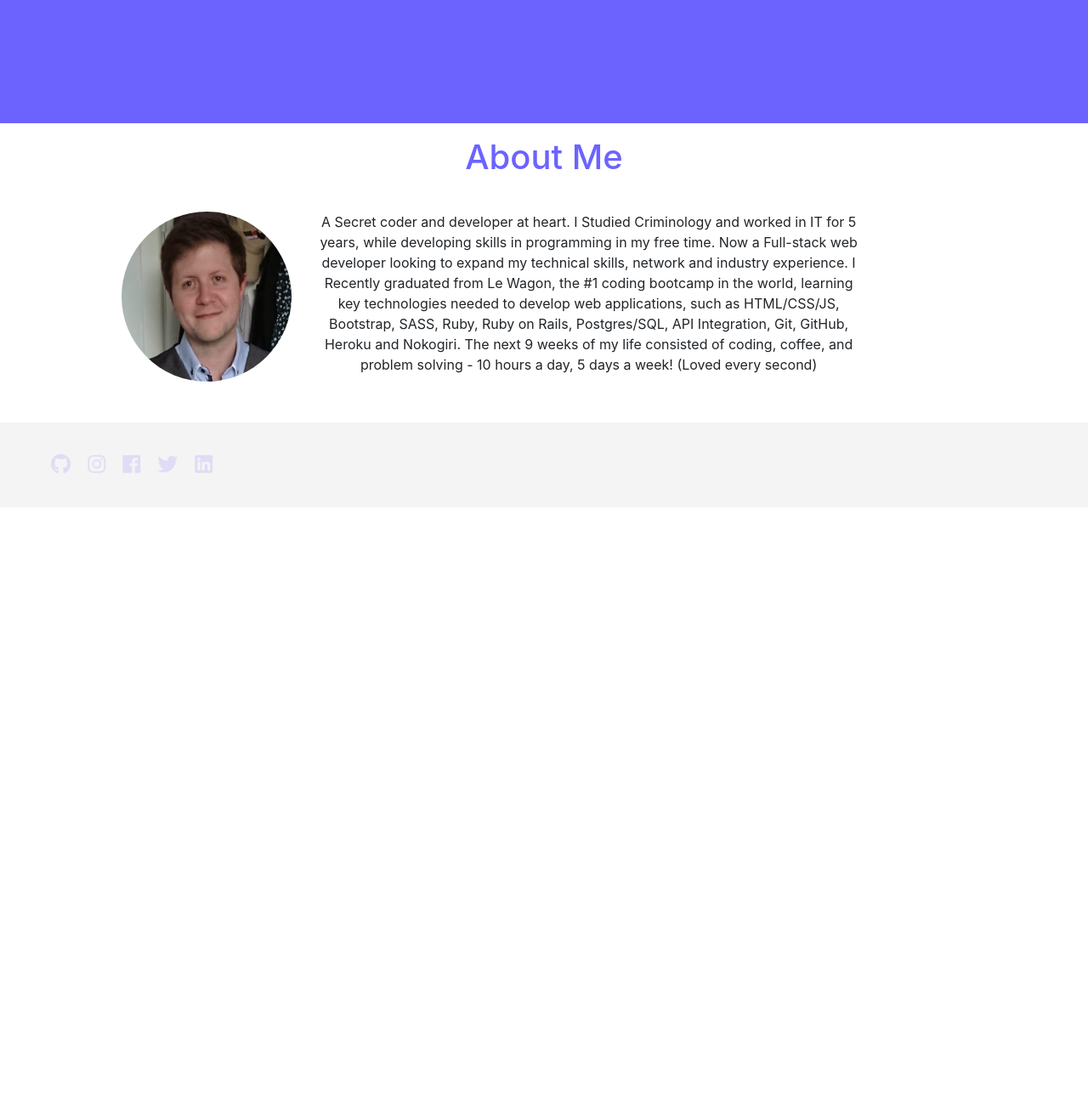
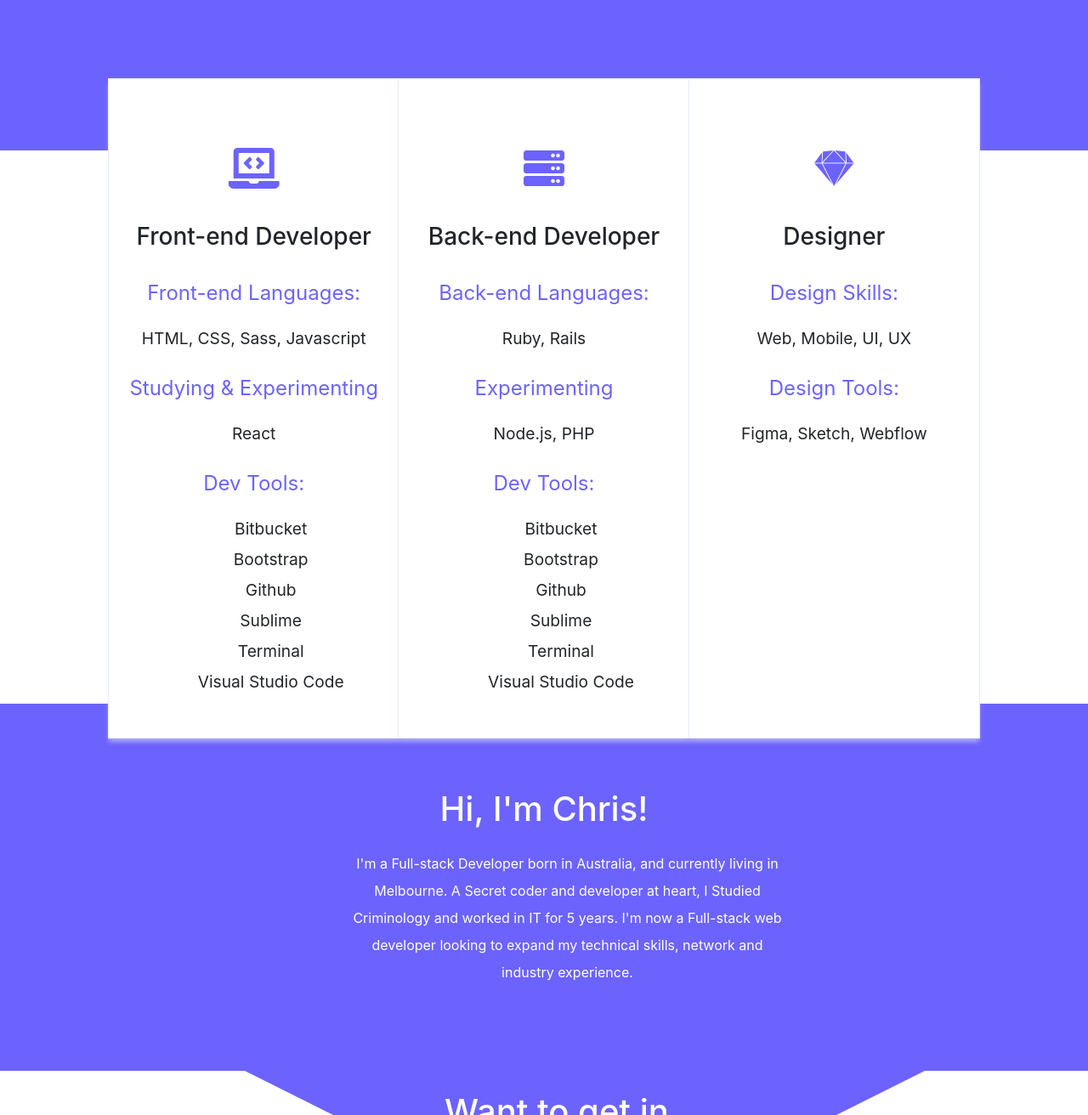
Before and after one commit to CGoodwin90/Portfolio, a plain HTML site: page index.html in a window 1280 px wide. Shown: the part 1488-2800 px from the top of the page at 85% size. Before the commit the page ends 2085 px from the top, so only its background shows below. Drawn offline with nearby package versions, Linux system fonts and the light colour scheme.

Commit message:
Landing page complete

```diff
--- /dev/null
+++ b/CSS/components/about.css
@@ -0,0 +1,21 @@
+.about-section {
+    width: 100%;
+    padding: 100px 15px;
+    margin: -40px auto 0 auto;
+    background-color: #6c63ff;
+    color: white;
+    text-align: center;
+  }
+
+  .about-section h1 {
+    padding-bottom: 16px;
+  }
+
+  .about-synopsis {
+    width: 50%;
+    text-align: center;
+    color: white;
+    padding-left: 120px;
+    line-height: 2;
+    margin: auto 280px;
+  }
--- /dev/null
+++ b/CSS/components/button.css
@@ -0,0 +1,13 @@
+.btn-flat {
+    color: white;
+    margin: 32px 0 0 108px;
+    padding: 8px 24px;
+    border-radius: 4px;
+    transition: background 0.3s ease;
+  }
+
+  .btn-flat:hover {
+    opacity: 0.8;
+    color: white;
+    border: 1px solid white;
+  }
--- /dev/null
+++ b/CSS/components/collaborate.css
@@ -0,0 +1,21 @@
+.collaborate-section {
+    text-align: center;
+    color: white;
+    width: 0;
+    height: 0;
+    border-style: solid;
+    border-width: 200px 400px 0 400px;
+    border-color: #6c63ff transparent transparent transparent;
+    margin-left: 22.5%;
+  }
+
+  .contact-text {
+      margin-top: -200px;
+      margin-left: -165px;
+      text-align: left;
+      width: 400px;
+  }
+
+  .contact-text h1 {
+      padding-top: 24px;
+  }
--- /dev/null
+++ b/CSS/components/skills.css
@@ -0,0 +1,42 @@
+.skills-container {
+    display: grid;
+    grid-template-columns: 1fr 1fr 1fr;
+    width: 80%;
+    margin: -100px auto 0 auto;
+}
+
+.skills {
+    background-color: rgba(255, 255, 255);
+    border: 1px solid white;
+    font-size: 24px;
+    text-align: center;
+    box-shadow: 0 5px 5px 0 rgba(233,240,243,0.5), 0 0 0 1px #E6ECF8;
+    padding-bottom: 32px;
+}
+
+.skill-header {
+    color: #6c63ff;
+    padding-top: 24px;
+}
+
+.skill-list {
+    list-style: none;
+    text-align: center;
+}
+.fa-laptop-code {
+    color: #6c63ff;
+    font-size: 48px;
+    padding: 80px 0 40px 0;
+}
+
+.fa-server {
+    color: #6c63ff;
+    font-size: 48px;
+    padding: 80px 0 40px 0;
+}
+
+.fa-sketch {
+    color: #6c63ff;
+    font-size: 48px;
+    padding: 80px 0 40px 0;
+}
--- a/CSS/components/work.css
+++ b/CSS/components/work.css
@@ -9,13 +9,21 @@
   .work-cont h4 {
     color: #FFF;
     padding-bottom: 16px;
-    border-bottom: 2px solid white;
   }
 
 .work-header {
     color: white;
-    text-align: center;
+    text-align: left;
     padding-bottom: 32px;
+  }
+
+  .work-header h1 {
+    font-size: 46px;
+    padding-bottom: 8px;
+  }
+
+  .work-header h6 {
+    padding-left: 70px;
   }
 
 .recent-work {
@@ -40,6 +48,7 @@
 
 .wingit-info {
     margin-left: 170px;
+
 }
 
 .h4h-info h4 {
@@ -47,10 +56,14 @@
 }
 
 .project1-languages {
+    border-top: 2px solid white;
     margin-left: -120px;
+    padding-top: 16px;
 }
 
 .project2-languages {
+    border-top: 2px solid white;
+    padding-top: 16px;
     margin-right: 160px;
 }
 
--- a/CSS/style.css
+++ b/CSS/style.css
@@ -1,8 +1,12 @@
+@import url("components/about.css");
 @import url("components/banner.css");
+@import url("components/button.css");
 @import url("components/cards.css");
 @import url("components/carousel.css");
+@import url("components/collaborate.css");
 @import url("components/footer.css");
 @import url("components/navbar.css");
+@import url("components/skills.css");
 @import url("components/work.css");
 
 body {
@@ -13,33 +17,3 @@ body {
     margin-bottom: 32px;
     width: 80%;
 }
-
-.about-section {
-  width: 80%;
-  padding-right: 15px;
-  padding-left: 15px;
-  margin-right: auto;
-  margin-left: auto;
-}
-
-.about-section h1 {
-  color: #6c63ff;
-  text-align: center;
-}
-
-.about-section img {
-  border-radius: 50%;
-}
-
-.about-cont {
-  display: flex;
-  justify-content: space-between;
-  margin: 40px 0;
-
-}
-
-.about-text p {
-  width: 80%;
-  text-align: center;
-  margin-left: 32px;
-}
--- a/index.html
+++ b/index.html
@@ -10,7 +10,7 @@
     <!-- Bootstrap CSS -->
     <link rel="stylesheet" href="https://maxcdn.bootstrapcdn.com/bootstrap/4.0.0/css/bootstrap.min.css" integrity="sha384-Gn5384xqQ1aoWXA+058RXPxPg6fy4IWvTNh0E263XmFcJlSAwiGgFAW/dAiS6JXm" crossorigin="anonymous">
     <!-- Fontawesome CSS -->
-    <link rel="stylesheet" href="https://use.fontawesome.com/releases/v5.0.10/css/all.css">
+    <link rel="stylesheet" href="https://cdnjs.cloudflare.com/ajax/libs/font-awesome/5.11.2/css/all.css">
 </head>
 <body>
     <!-- Navbar-->
@@ -86,48 +86,67 @@
                 </div>
                 </div>
               </div>
-              <div class="about-section">
-                <h1>About Me</h1>
-                <div class="about-cont">
-                <div class="about-img">
-                  <img src="Images/img.jpeg" alt="About Me" width="200" height="200">
+              <div class="skills-container">
+                  <div class="skills">
+                    <i class="fas fa-laptop-code"></i>
+                    <h3>Front-end Developer</h3>
+                    <p class="skill-header">Front-end Languages:</p>
+                    <small>HTML, CSS, Sass, Javascript</small>
+                    <p class="skill-header">Studying & Experimenting</p>
+                    <small>React</small>
+                    <p class="skill-header">Dev Tools:</p>
+                    <ul class="skill-list">
+                      <li><small>Bitbucket</small></li>
+                      <li><small>Bootstrap</small></li>
+                      <li><small>Github</small></li>
+                      <li><small>Sublime</small></li>
+                      <li><small>Terminal</small></li>
+                      <li><small>Visual Studio Code</small></li>
+                    </ul>
                   </div>
-                <div class="about-text">
-                  <p>A Secret coder and developer at heart. I Studied Criminology and worked in IT for 5 years, while developing skills in programming in my free time. Now a Full-stack web developer looking to expand my technical skills, network and industry experience.
-                  I Recently graduated from Le Wagon, the #1 coding bootcamp in the world, learning key technologies needed to develop web applications, such as HTML/CSS/JS, Bootstrap, SASS, Ruby, Ruby on Rails, Postgres/SQL, API Integration, Git, GitHub, Heroku and Nokogiri. The next 9 weeks of my life consisted of coding, coffee, and problem solving - 10 hours a day, 5 days a week! (Loved every second)</p>
+                  <div class="skills">
+                    <i class="fas fa-server"></i>
+                    <h3>Back-end Developer</h3>
+                    <p class="skill-header">Back-end Languages:</p>
+                    <small>Ruby, Rails</small>
+                    <p class="skill-header">Experimenting</p>
+                    <small>Node.js, PHP</small>
+                    <p class="skill-header">Dev Tools:</p>
+                    <ul class="skill-list">
+                      <li><small>Bitbucket</small></li>
+                      <li><small>Bootstrap</small></li>
+                      <li><small>Github</small></li>
+                      <li><small>Sublime</small></li>
+                      <li><small>Terminal</small></li>
+                      <li><small>Visual Studio Code</small></li>
+                    </ul>
+                  </div>
+                  <div class="skills">
+                    <i class="fab fa-sketch"></i>
+                    <h3>Designer</h3>
+                    <p class="skill-header">Design Skills:</p>
+                    <small>Web, Mobile, UI, UX</small>
+                    <p class="skill-header">Design Tools:</p>
+                    <small>Figma, Sketch, Webflow</small>
                   </div>
                 </div>
               </div>
-    <!-- Card Container -->
-    <!-- <div class="container">
-        <div class="card-trip">
-            <img src="Images/undraw_responsive_6c8s.png" alt="Full Stack Development"/>
-            <div class="card-trip-infos">
+              <div class="about-section">
+                <h1>Hi, I'm Chris!</h1>
                 <div>
-                <h2>Full-Stack Development</h2>
-                <p>Real world solutions using flexible and intuitive solutions.</p>
+                  <p class="about-synopsis">
+                    I'm a Full-stack Developer born in Australia, and currently living in Melbourne. A Secret coder and developer at heart,
+                    I Studied Criminology and worked in IT for 5 years. I'm now a Full-stack web developer looking to expand my technical skills, network and industry experience.
+                  </p>
                 </div>
               </div>
             </div>
-        <div class="card-trip">
-            <img src="Images/undraw_online_page_cq94.png" alt="Design" />
-            <div class="card-trip-infos">
-                    <div>
-                    <h2>Design</h2>
-                    <p>Beautiful, functional and simplistic designs that display information effectively.</p>
+            <div class="collaborate-section">
+              <div class="contact-text">
+                <h1>Want to get in touch?</h1>
+                <a class="btn btn-flat border border-white" href="about.html">Contact Me</a>
               </div>
             </div>
-        </div>
-        <div class="card-trip">
-            <img src="Images/undraw_programming_2svr.png" alt="Passion" />
-            <div class="card-trip-infos">
-                    <div>
-                    <h2>Passion</h2>
-                    <p>A drive to provide the very best solutions, using clean, efficient and well written code.</p>
-                    </div>
-            </div>
-        </div>
-    </div> -->
     <!-- Footer -->
     <div class="footer">
         <div class="footer-links">
@@ -137,6 +156,7 @@
           <a href="#"><i class="fab fa-twitter"></i></a>
           <a href="#"><i class="fab fa-linkedin"></i></a>
         </div>
+        <p>Crafted by hand, powered by Coffee</p>
       </div>
   <!-- jQuery first, then Popper.js, then Bootstrap JS -->
   <script src="https://code.jquery.com/jquery-3.2.1.slim.min.js" integrity="sha384-KJ3o2DKtIkvYIK3UENzmM7KCkRr/rE9/Qpg6aAZGJwFDMVNA/GpGFF93hXpG5KkN" crossorigin="anonymous"></script>
```
Also changed, not shown: about.html (+4 -0 lines). Lines whose indentation alone changed are shown as unchanged.
